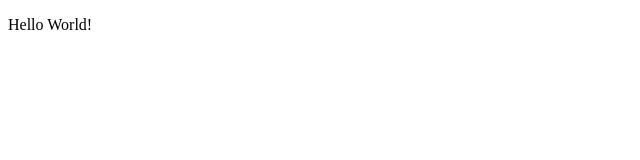
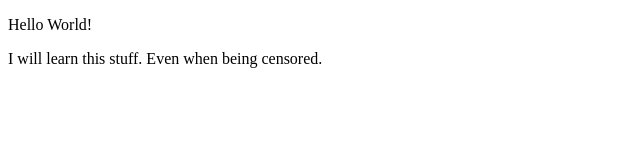
Before and after one commit to racklac/SomethingClever, a plain HTML site: page index.html in a window 1280 px wide. Shown: the whole page, without its empty margins (0-640 px from the left). Drawn offline with Linux system fonts and the light colour scheme.

Commit message:
I made a  censored change

```diff
--- a/index.html
+++ b/index.html
@@ -5,6 +5,7 @@
     </head>
     <body>
         <p>Hello World!</p>
+        <p>I will learn this stuff. Even when being censored.</p>
 
     </body>
 </html>
```
